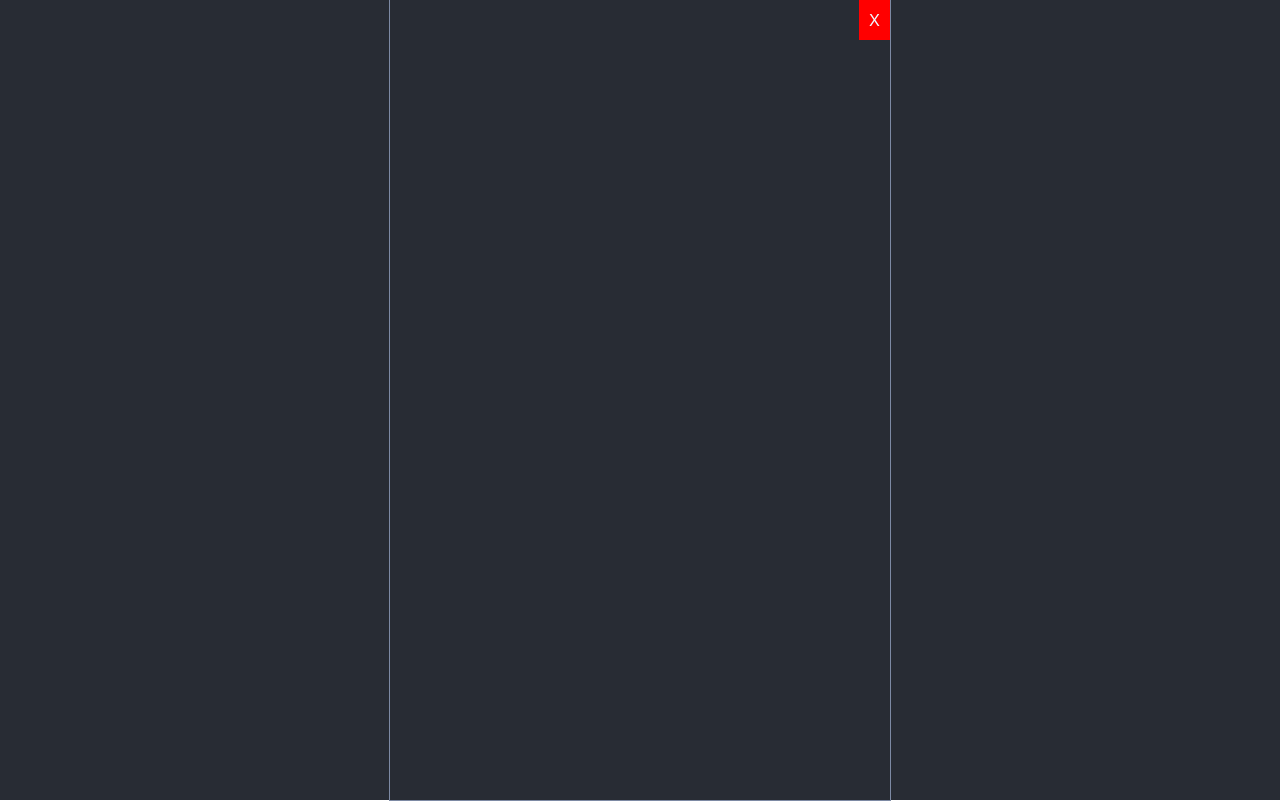
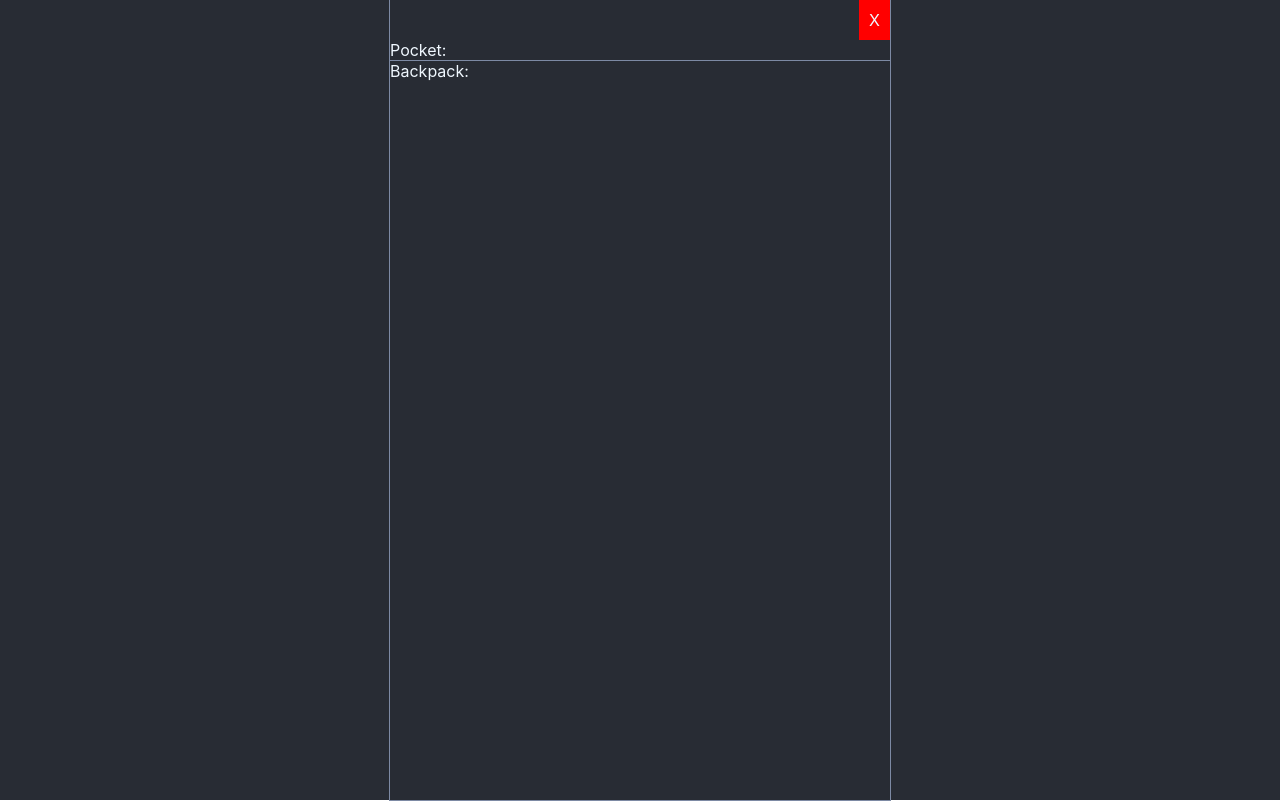
Before and after one commit to zhesha/potassium, a React (Create React App) app: page / in a window 1280 px wide. Both pictures are taken after a click on the element "Pocket". Built offline with nearby package versions, Linux system fonts and the light colour scheme.

Commit message:
improved Pocket layout

```diff
--- /dev/null
+++ b/src/components/PocketPage/BackpackForPocket/BackpackForPocket.scss
@@ -0,0 +1,3 @@
+.backpack-for-pocket {
+    text-align: left;
+}
--- a/src/components/PocketPage/BackpackForPocket/BackpackForPocket.tsx
+++ b/src/components/PocketPage/BackpackForPocket/BackpackForPocket.tsx
@@ -3,6 +3,7 @@ import { game } from "../../../Game/Game";
 import { PocketSelectedAct } from "../PocketPage";
 import { PocketItem, PocketItemType } from "../../../Game/Pocket";
 import { LootItem } from "../../../Game/Loot";
+import './BackpackForPocket.scss';
 
 interface CurrentPocketProps {
     select (selectedItem: PocketItem, act: PocketSelectedAct): void
@@ -16,6 +17,7 @@ export function BackpackForPocket ({select}: CurrentPocketProps) {
     });
 
     return <div className="backpack-for-pocket">
+        <div>Backpack:</div>
         {backpackList.map(item => <BackpackForPocketItem item={item} select={select}/>)}
     </div>
 }
--- /dev/null
+++ b/src/components/PocketPage/CurrentPocket/CurrentPocket.scss
@@ -0,0 +1,6 @@
+@import '../../../style-variables.scss';
+
+.current-pocket {
+    border-bottom: 1px solid $border;
+    text-align: left;
+}
--- a/src/components/PocketPage/CurrentPocket/CurrentPocket.tsx
+++ b/src/components/PocketPage/CurrentPocket/CurrentPocket.tsx
@@ -3,6 +3,7 @@ import { game } from "../../../Game/Game";
 import { PocketItem } from "./PocketItem";
 import { PocketSelectedAct } from "../PocketPage";
 import { PocketItem as PocketItemType } from "../../../Game/Pocket";
+import './CurrentPocket.scss';
 
 interface CurrentPocketProps {
     select (selectedItem: PocketItemType, act: PocketSelectedAct): void
@@ -16,6 +17,7 @@ export function CurrentPocket ({select}: CurrentPocketProps) {
     });
 
     return <div className="current-pocket">
+        <div>Pocket:</div>
         {current.map(item => <PocketItem item={item} select={select} />)}
     </div>
 }
--- a/src/components/PocketPage/CurrentPocket/PocketItem.tsx
+++ b/src/components/PocketPage/CurrentPocket/PocketItem.tsx
@@ -8,7 +8,7 @@ interface PocketItemProps {
 }
 
 export function PocketItem ({item, select}: PocketItemProps) {
-    return <div className="current-pocket" onClick={() => select(item, PocketSelectedAct.remove)}>
+    return <div className="pocket-item" onClick={() => select(item, PocketSelectedAct.remove)}>
         {item.name}
     </div>
 }
```
